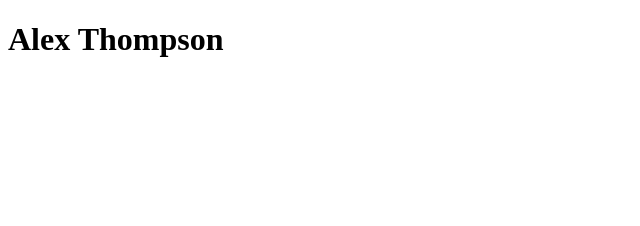
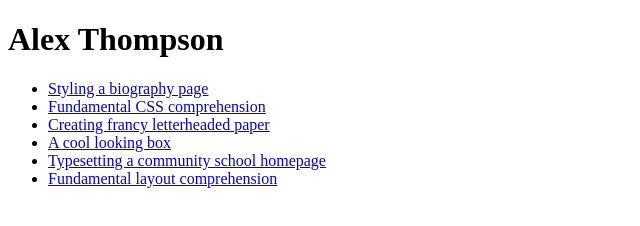
Before and after one commit to act08/act08_CSSTut, a plain HTML site: page index.html in a window 1280 px wide. Shown: the whole page, without its empty margins (0-640 px from the left). Drawn offline with Linux system fonts and the light colour scheme.

Commit message:
Minor changes and finished index page

```diff
--- a/Box_Style.css
+++ b/Box_Style.css
@@ -9,12 +9,8 @@ html {
     line-height: 9;
     /* text */
     font-size: 1.1rem;
-    /* Since the default font-size is 16px, I guessed that the correct
-    size would be 1.1rem. I set it, then checked it in the dev tools. */
     text-align: center;
     color: white;
-    /* Choose a text color which contrasts well with it's background
-    ...again make use of the dev tools! */
     text-shadow: 1px 1px 1px black;
     /*border*/
     border-radius: 10px;
--- a/index.html
+++ b/index.html
@@ -2,5 +2,31 @@
 <html>
 <body>
 <h1>Alex Thompson</h1>
+<ul>
+    <li><a
+            href="Biography_Page.html"
+            target="_blank">Styling a biography page</a>
+    </li>
+    <li><a
+            href="Fundamental_CSS_Comp.html"
+            target="_blank">Fundamental CSS comprehension</a>
+    </li>
+    <li><a
+        href="Letterhead_Paper.html"
+        target="_blank">Creating francy letterheaded paper</a>
+    </li>
+    <li><a
+    href="Cool_Box.html"
+    target="_blank">A cool looking box</a>
+    </li>
+    <li><a
+        href="TypeSetting.html"
+        target="_blank">Typesetting a community school homepage</a>
+    </li>
+    <li><a
+        href="Fundamental_Layout.html"
+        target="_blank">Fundamental layout comprehension</a>
+    </li>
+</ul>
 </body>
 </html>
```
